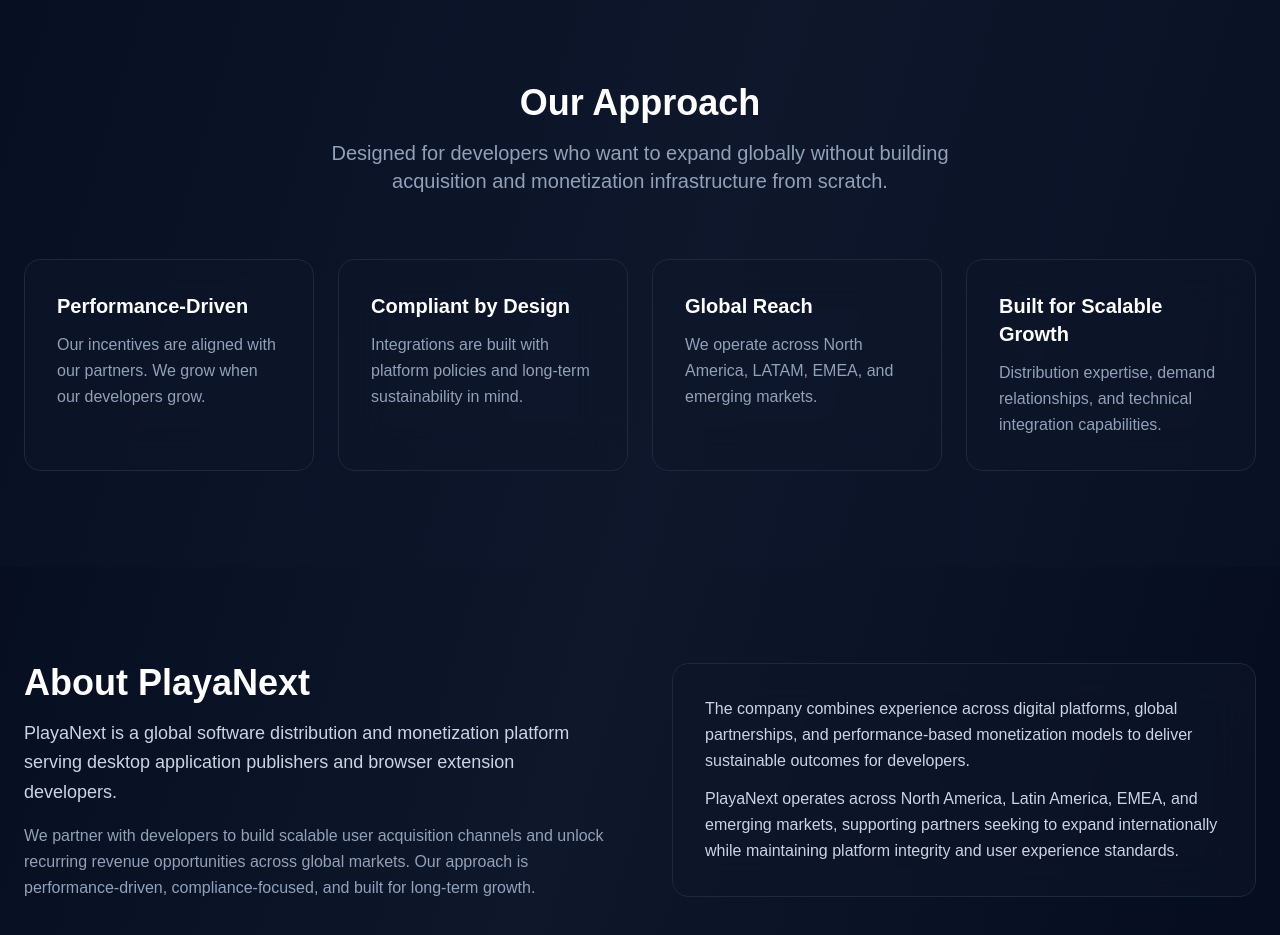
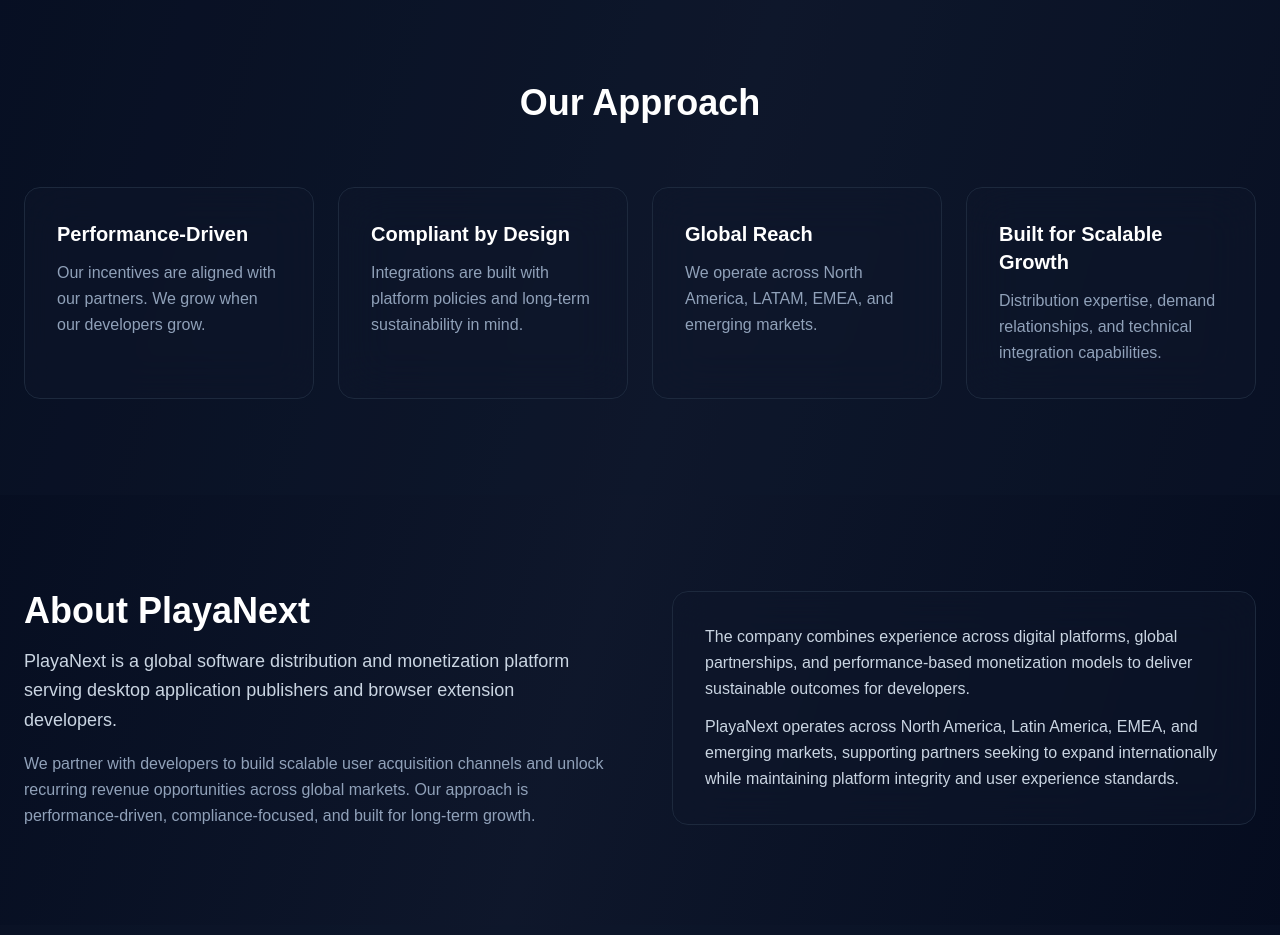
Before and after one commit to playanext/playanext-website, a Next.js app: page / in a window 1280 px wide. Shown: the part 1700-2635 px from the top of the page. Built offline with nearby package versions, Linux system fonts and the light colour scheme.

Commit message:
Remove descriptive text from Our Approach section heading

```diff
--- a/app/page.tsx
+++ b/app/page.tsx
@@ -466,10 +466,6 @@
             <h2 className="text-2xl sm:text-3xl lg:text-4xl font-bold text-white mb-3 sm:mb-4">
               Our Approach
             </h2>
-            <p className="text-base sm:text-lg lg:text-xl text-slate-400 max-w-2xl mx-auto px-4">
-              Designed for developers who want to expand globally without
-              building acquisition and monetization infrastructure from scratch.
-            </p>
           </div>
 
           <div className="grid sm:grid-cols-2 lg:grid-cols-4 gap-4 sm:gap-6">
```
